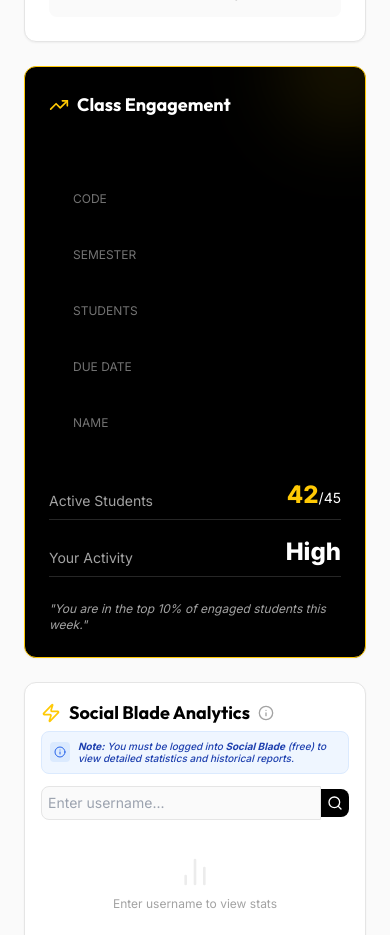
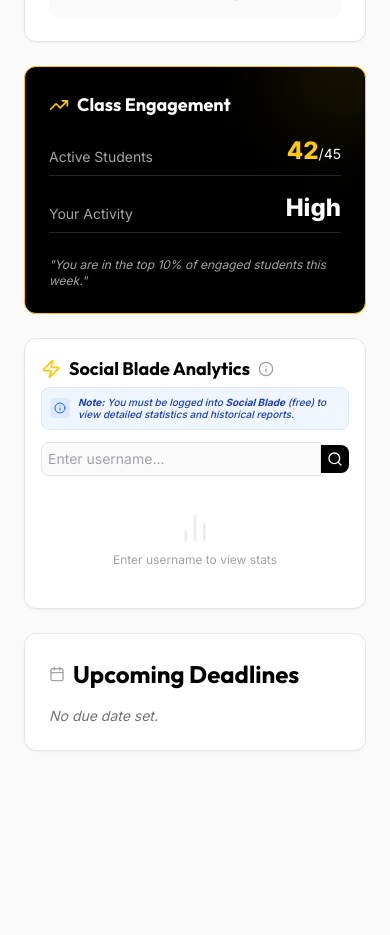
Before and after one commit to hancer70/technology-fellowship, a React (Vite) app: page /#/dashboard in a window 390 px wide. Shown: the part 2280-3215 px from the top of the page. After the commit the page ends 3063 px from the top, so only its background shows below. Built offline with nearby package versions, Linux system fonts and the light colour scheme.

Commit message:
Fix accidental insertion in FacultyDashboard and apply ReviewStep mobile grid

```diff
--- a/src/components/wizard/ReviewStep.jsx
+++ b/src/components/wizard/ReviewStep.jsx
@@ -33,7 +33,7 @@ const ReviewStep = () => {
             <div className="bg-neutral-50 rounded-xl border border-neutral-200 overflow-hidden divide-y divide-neutral-200">
                 <div className="p-6">
                     <h3 className="text-xs font-bold text-ucf-black uppercase tracking-widest mb-4">Course Details</h3>
-                    <div className="grid grid-cols-2 gap-4">
+                    <div className="grid grid-cols-1 sm:grid-cols-2 gap-4">
                         <div>
                             <span className="block text-xs text-neutral-500 uppercase">Code</span>
                             <span className="font-bold text-ucf-black">{state?.courseDetails?.courseCode || 'N/A'}</span>
@@ -50,7 +50,7 @@ const ReviewStep = () => {
                             <span className="block text-xs text-neutral-500 uppercase">Due Date</span>
                             <span className="font-bold text-ucf-black">{state?.courseDetails?.dueDate || 'None'}</span>
                         </div>
-                        <div className="col-span-2">
+                        <div className="sm:col-span-2">
                             <span className="block text-xs text-neutral-500 uppercase">Name</span>
                             <span className="font-bold text-ucf-black">{state?.courseDetails?.courseName || 'N/A'}</span>
                         </div>
--- a/src/pages/FacultyDashboard.jsx
+++ b/src/pages/FacultyDashboard.jsx
@@ -248,31 +248,6 @@ const FacultyDashboard = () => {
                                     <TrendingUp className="w-5 h-5 mr-2 text-ucf-gold" />
                                     Class Engagement
                                 </h3>
-                                <div className="p-6">
-                                    <h3 className="text-xs font-bold text-ucf-black uppercase tracking-widest mb-4">Course Details</h3>
-                                    <div className="grid grid-cols-1 sm:grid-cols-2 gap-4">
-                                        <div>
-                                            <span className="block text-xs text-neutral-500 uppercase">Code</span>
-                                            <span className="font-bold text-ucf-black">{state?.courseDetails?.courseCode || 'N/A'}</span>
-                                        </div>
-                                        <div>
-                                            <span className="block text-xs text-neutral-500 uppercase">Semester</span>
-                                            <span className="font-bold text-ucf-black">{state?.courseDetails?.semester || 'N/A'}</span>
-                                        </div>
-                                        <div>
-                                            <span className="block text-xs text-neutral-500 uppercase">Students</span>
-                                            <span className="font-bold text-ucf-black">{state?.courseDetails?.studentCount || 'N/A'}</span>
-                                        </div>
-                                        <div>
-                                            <span className="block text-xs text-neutral-500 uppercase">Due Date</span>
-                                            <span className="font-bold text-ucf-black">{state?.courseDetails?.dueDate || 'None'}</span>
-                                        </div>
-                                        <div className="sm:col-span-2">
-                                            <span className="block text-xs text-neutral-500 uppercase">Name</span>
-                                            <span className="font-bold text-ucf-black">{state?.courseDetails?.courseName || 'N/A'}</span>
-                                        </div>
-                                    </div>
-                                </div>
                                 <div className="space-y-4">
                                     <div className="flex justify-between items-end border-b border-neutral-800 pb-2">
                                         <span className="text-sm text-neutral-400">Active Students</span>
```
